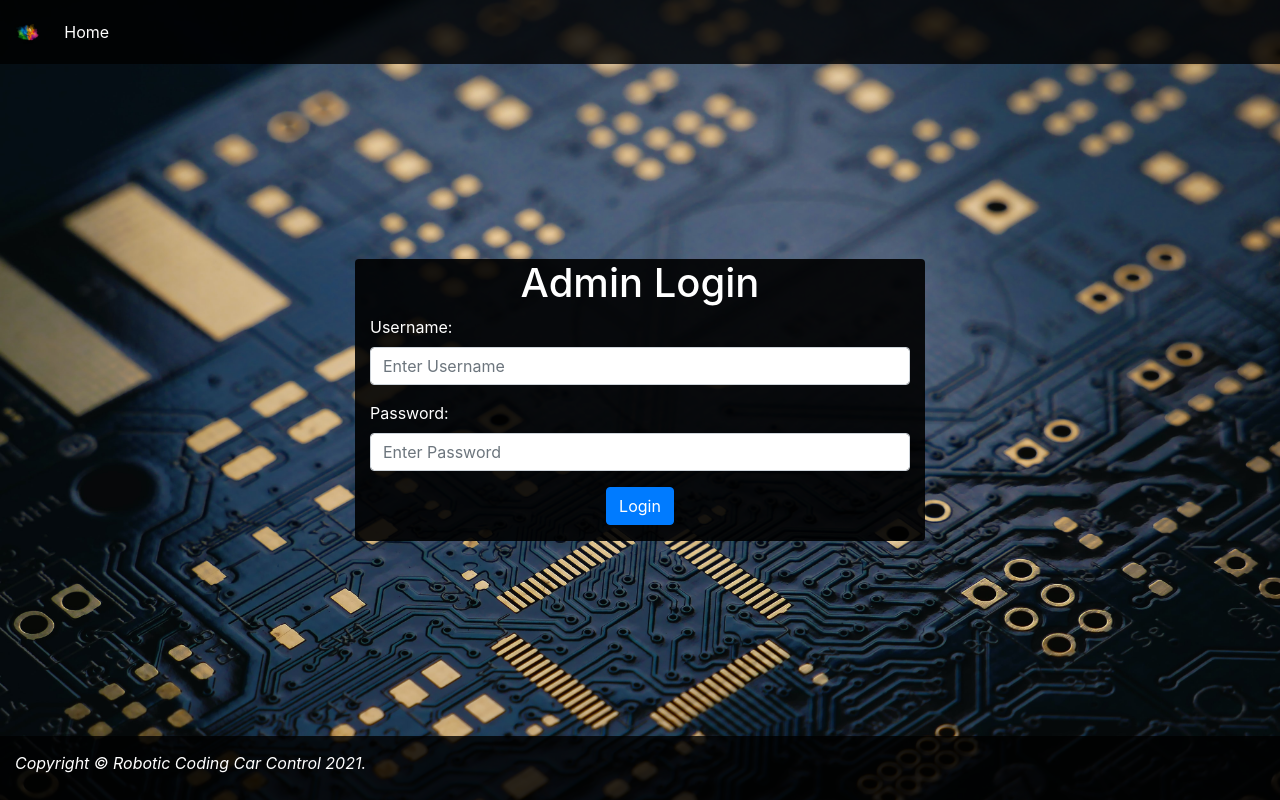
After one commit to team-p4-5/ICT2101-p4-5, a Flask app: page /adminlogin in a window 1280 px wide. The commit adds this page. Run offline with Flask 2, Linux system fonts and the light colour scheme; some libraries are stand-ins or nearby versions.

Commit message:
completed admin login page UI for ui/admin_login

```diff
--- a/app/__init__.py
+++ b/app/__init__.py
@@ -291,3 +291,9 @@ def queuecommands():
         # Append the newly received commands from Web UI into the comms object's "commands" list
         for command in commands.split(','):
             c2_comms_obj.commands.append(command)
+
+
+@app.route('/adminlogin')
+def adminloginpage():
+    # Admin login page
+    return render_template('adminlogin.html')
--- a/app/static/css/style.css
+++ b/app/static/css/style.css
@@ -75,3 +75,38 @@ footer
     font-size: .9en;
     padding: 15px;
 }
+
+#adminhtml
+{
+    height:100vh;
+}
+#admin-nav
+{
+    background: rgba(0,0,0,0.8);
+    height:8vh;
+}
+
+#admin-body
+{
+    background-image: url('../images/adminpagebackground.jpg');
+    background-repeat: no-repeat;
+    background-size: cover;
+}
+#admin-content-container
+{
+    height:84vh;
+}
+#admin-content-row-size
+{
+    height:100%
+}
+#admin-login-form
+{
+    background: rgba(0,0,0,0.9);
+}
+#admin-footer
+{
+    background: rgba(0,0,0,0.8);
+    border-top: none;
+    height:8vh;
+}
--- /dev/null
+++ b/app/templates/adminlogin.html
@@ -0,0 +1,53 @@
+<!DOCTYPE html>
+<html lang="en" name="adminhtml" id="adminhtml">
+    {% include 'base.html' %}
+    <body name="admin-body" id="admin-body">
+            <nav class="navbar navbar-expand-lg navbar-dark " id="admin-nav" name="admin-nav">
+                <a class="navbar-brand" href="../static/images/logo.png" name="admin-logo" id="admin-logo"><img src="../static/images/logo.png" alt="../static/images/startup.logo" height="20"></a>
+                <button class="navbar-toggler" type="button" data-toggle="collapse" data-target="#navbarSupportedContent" aria-controls="navbarSupportedContent" aria-expanded="false" aria-label="Toggle navigation">
+                    <span class="navbar-toggler-icon"></span>
+                </button>
+
+                <div class="collapse navbar-collapse" id="navbarSupportedContent">
+                    <ul class="navbar-nav mr-auto">
+                        <li class="nav-item active">
+                            <a class="nav-link" href="{{ url_for('index') }}">Home <span class="sr-only">(current)</span></a>
+                        </li>
+                    </ul>
+                </div>
+            </nav>
+            <main class="container" id="admin-content-container" name="admin-content-container">
+
+                <div class = "row justify-content-center" id="admin-content-row-size" name="admin-content-row-size">
+                    <div class="col-6 text-white rounded my-auto " id="admin-login-form" name="admin-login-form" >
+
+
+                        <form action="{{ url_for('login') }}" method="post">
+                            <h1 class="text-center">Admin Login</h1>
+                            <input type="hidden" name="csrf_token" value="{{ csrf_token() }}">
+                            <div class="form-group">
+                                <label for="username">Username:</label>
+                                <input class="form-control" type="text" id="username"
+                                       name="username" placeholder="Enter Username" required>
+                            </div>
+                            <div class="form-group">
+                                <label for="password">Password:</label>
+                                <input class="form-control" type="password" id="password"
+                                       name="password" placeholder="Enter Password" required>
+                            </div>
+                            <div class="form-group text-center">
+                                <button class="btn btn-primary" type="submit">Login</button>
+                            </div>
+                        </form>
+
+                    </div>
+                </div>
+            </main>
+
+        <footer name="admin-footer" id="admin-footer">
+        <p><em>Copyright &copy; Robotic Coding Car Control 2021.</em></p>
+        </footer>
+    </body>
+
+
+</html>
```
Also changed, not shown: app/static/images/adminpagebackground.jpg (added).
